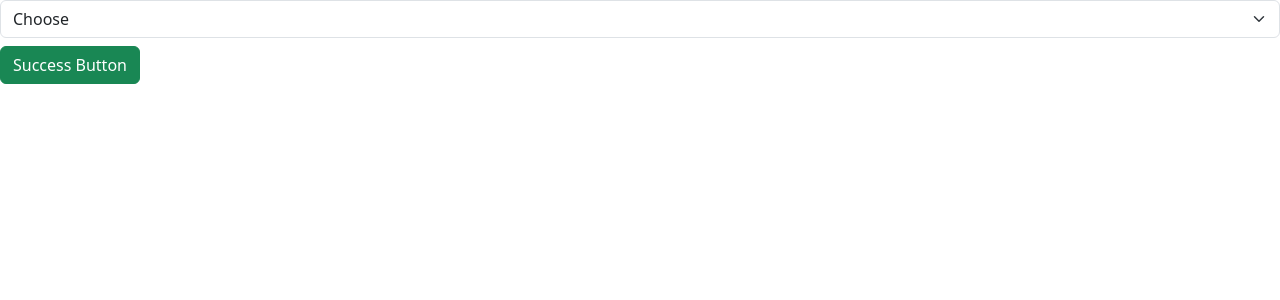
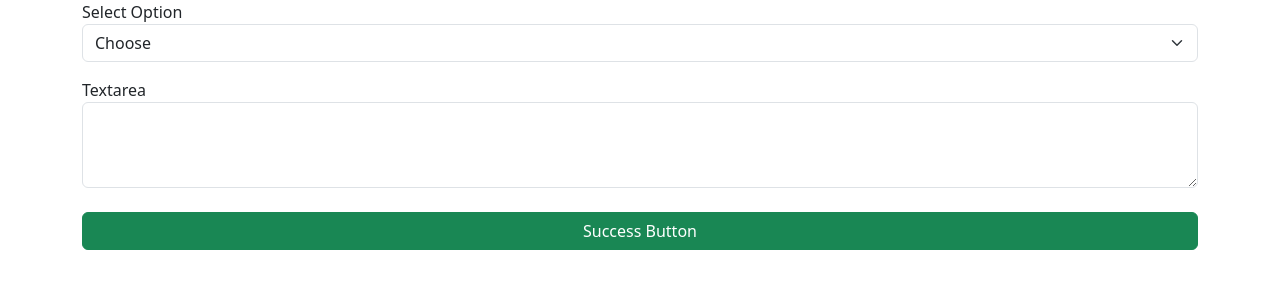
Before and after one commit to Health-Care-System/fe-react-doctor, a React (Vite) app: page / in a window 1280 px wide. Shown: the top 300 px of the page. Built offline with nearby package versions, Linux system fonts and the light colour scheme.

Commit message:
add: textarea & update: select option

```diff
--- a/src/App.jsx
+++ b/src/App.jsx
@@ -1,19 +1,35 @@
 import { Button } from "./components/ui/Button"
-import { Select } from "./components/ui/Form/Select"
+import { Select, Textarea } from "./components/ui/Form"
 
 function App() {
   const options = [
-    {value: 'aku', label: 'Aku'},
-    {value: 'aku2', label: 'Aku2'}
+    { value: 'aku', label: 'Aku' },
+    { value: 'aku2', label: 'Aku2' }
   ]
 
   return (
     <>
-      <Select
-        options={options}
-      />
+      <div className="container d-flex gap-3 flex-column">
 
-      <Button className="btn-success my-2" onClick={() => {}} id="button" >Success Button</Button>
+        <label>
+          Select Option
+          <Select options={options} />
+        </label>
+
+        <label>
+          Textarea
+          <Textarea />
+        </label>
+
+        <Button
+          className="btn-success my-2"
+          onClick={() => { }}
+          id="button"
+        >
+          Success Button
+        </Button>
+      </div>
+
     </>
   )
 }
--- a/src/components/ui/Form/Select.jsx
+++ /dev/null
@@ -1,21 +0,0 @@
-// Note:
-// 1. Cukup panggil komponen ini dengan dengan cara <Select Options={ isi dengan array } />
-// 2. Array harus memiliki properti value dan label
-export const Select = ({ options }) => {
-  return (
-    <select className="form-select" aria-label="Default select example">
-      <option selected="">Choose</option>
-      {options?.map((item, index) => (
-        <option
-          key={index}
-          value={item.value}
-        >
-          {item.label}
-        </option>
-      ))
-      }
-    </select>
-
-  )
-
-}
--- /dev/null
+++ b/src/components/ui/Form/index.jsx
@@ -0,0 +1,78 @@
+/*
+Note:
+1. Cukup panggil komponen ini dengan dengan cara
+<Select
+  options={ isi dengan array }
+  name="nama"
+  handleChange={(e) => handleChange(e) }
+  value={value}
+  />
+
+2. Array harus memiliki properti value dan label
+*/
+ export const Select = ({
+  options,
+  name,
+  handleChange,
+  value
+}) => {
+  return (
+    <select
+      name={name}
+      onChange={handleChange}
+      value={value}
+      className="form-select"
+      aria-label="Default select example"
+    >
+      <option selected="">Choose</option>
+      {options?.map((item, index) => (
+        <option
+          key={index}
+          value={item.value}
+        >
+          {item.label}
+        </option>
+      ))
+      }
+    </select>
+
+  )
+
+}
+
+export const Input = () => {
+  return (
+    <input>index</input>
+  )
+}
+
+/*
+Note:
+1. Cukup panggil komponen ini dengan dengan cara
+<Textarea
+  name={"name"}
+  value={value}
+  onChange={(e) => handleChange(e)}
+  placeholder={"ini adalah placeholder"}
+  />
+
+2. Array harus memiliki properti value dan label
+*/
+
+export const Textarea = ({
+  placeHolder,
+  name,
+  value,
+  handleChange
+}) => {
+  return (
+    <textarea
+      name={name}
+      value={value}
+      onChange={handleChange}
+      placeholder={placeHolder}
+      className="form-control"
+      rows="3"
+    />
+  )
+}
```
